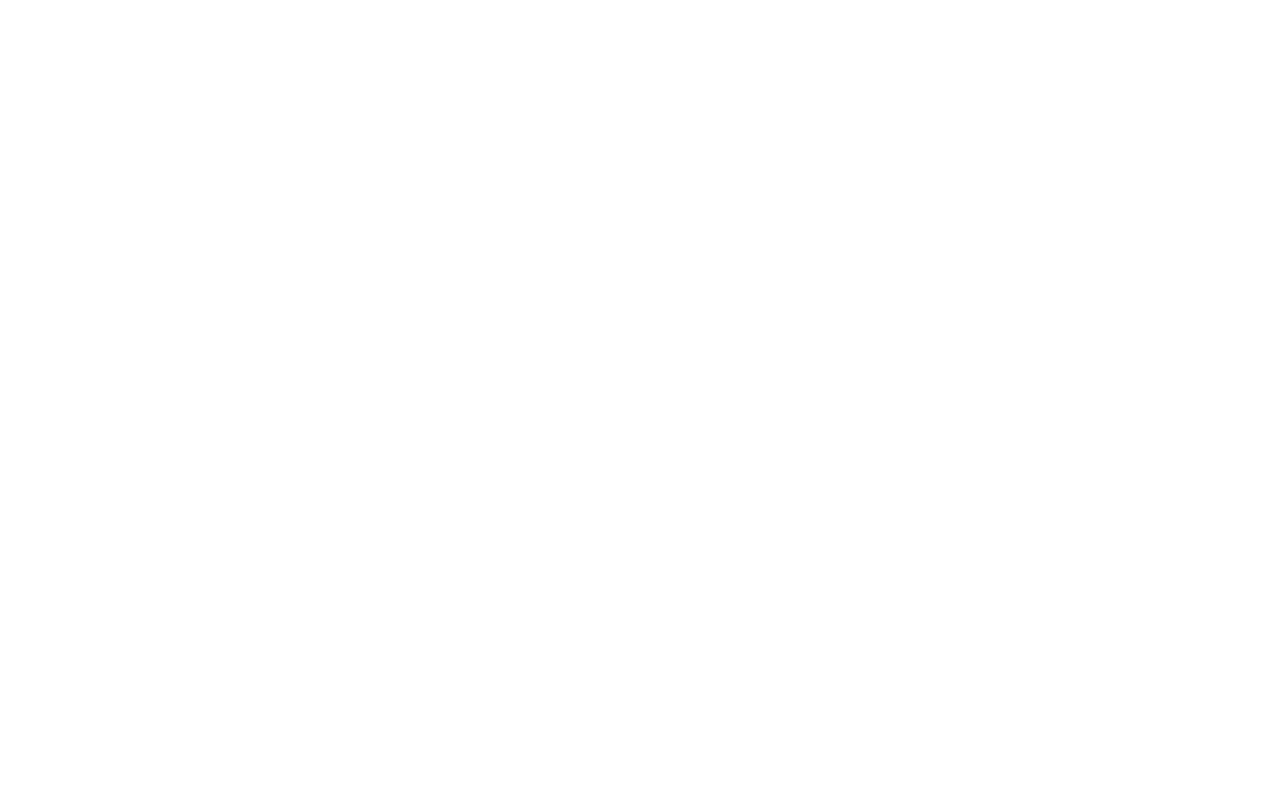
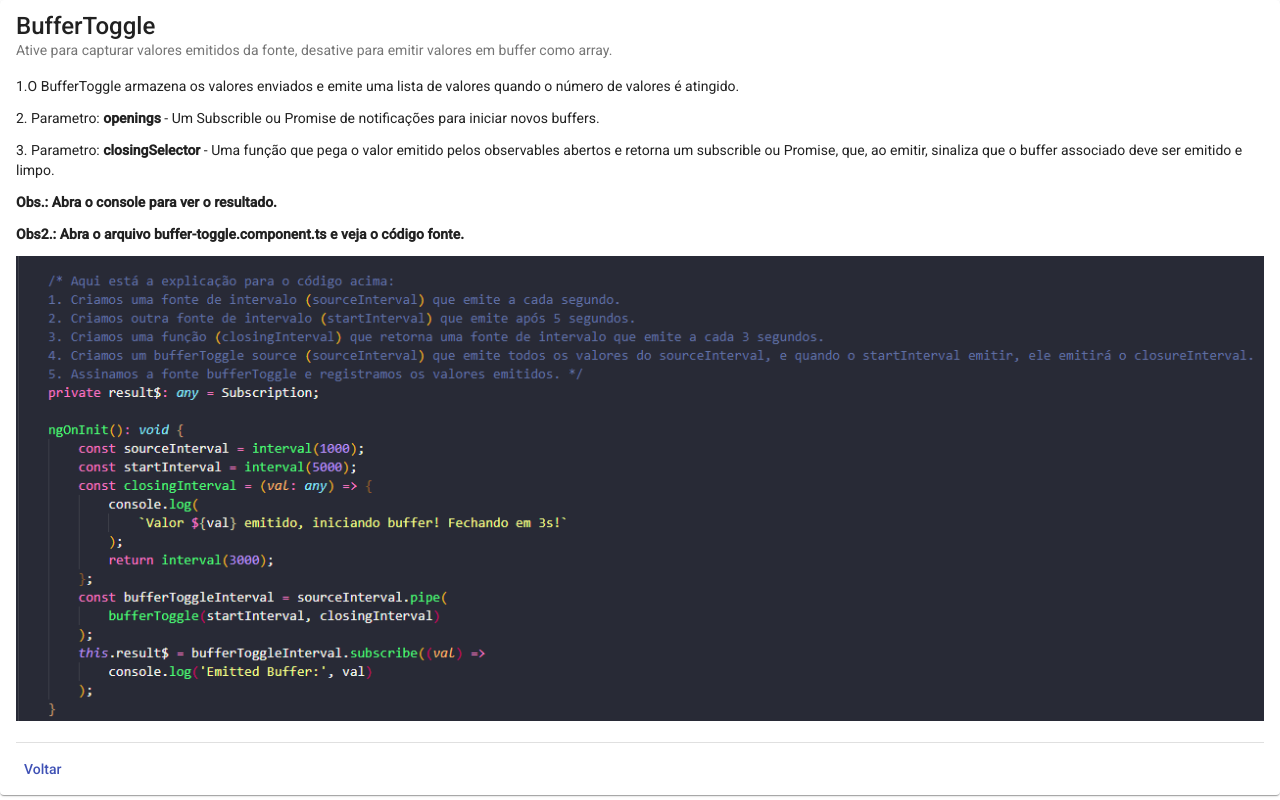
Before and after one commit to rpelizza/operators-rxjs, an Angular app: page /buffer-toggle in a window 1280 px wide. Before the commit this address led to /. Built offline with nearby package versions, Linux system fonts and the light colour scheme.

Commit message:
feat: bufferToggle

```diff
--- a/src/app/app-routing.module.ts
+++ b/src/app/app-routing.module.ts
@@ -79,6 +79,7 @@
 			),
 	},
 	{ path: 'buffer-time', loadChildren: () => import('./pages/buffer-time/buffer-time.module').then(m => m.BufferTimeModule) },
+	{ path: 'buffer-toggle', loadChildren: () => import('./pages/buffer-toggle/buffer-toggle.module').then(m => m.BufferToggleModule) },
 ];
 
 @NgModule({
--- a/src/app/pages/buffer-time/buffer-time.component.html
+++ b/src/app/pages/buffer-time/buffer-time.component.html
@@ -32,7 +32,7 @@
 		</p>
 		<p>
 			<strong
-				>Obs2.: Abra o arquivo buffer-count.component.ts e veja o código
+				>Obs2.: Abra o arquivo buffer-time.component.ts e veja o código
 				fonte.</strong
 			>
 		</p>
--- /dev/null
+++ b/src/app/pages/buffer-toggle/buffer-toggle-routing.module.ts
@@ -0,0 +1,11 @@
+import { NgModule } from '@angular/core';
+import { RouterModule, Routes } from '@angular/router';
+import { BufferToggleComponent } from './buffer-toggle.component';
+
+const routes: Routes = [{ path: '', component: BufferToggleComponent }];
+
+@NgModule({
+  imports: [RouterModule.forChild(routes)],
+  exports: [RouterModule]
+})
+export class BufferToggleRoutingModule { }
--- /dev/null
+++ b/src/app/pages/buffer-toggle/buffer-toggle.component.html
@@ -0,0 +1,39 @@
+<mat-card>
+	<mat-card-title>BufferToggle</mat-card-title>
+	<mat-card-subtitle>
+		Ative para capturar valores emitidos da fonte, desative para emitir
+		valores em buffer como array.
+	</mat-card-subtitle>
+	<mat-card-content>
+		<p>
+			1.O BufferToggle armazena os valores enviados e emite uma lista de
+			valores quando o número de valores é atingido.
+		</p>
+		<p>
+			2. Parametro: <strong>openings</strong> - Um Subscrible ou Promise
+			de notificações para iniciar novos buffers.
+		</p>
+		<p>
+			3. Parametro: <strong>closingSelector</strong> - Uma função que pega
+			o valor emitido pelos observables abertos e retorna um subscrible ou
+			Promise, que, ao emitir, sinaliza que o buffer associado deve ser
+			emitido e limpo.
+		</p>
+		<p>
+			<strong>Obs.: Abra o console para ver o resultado.</strong>
+		</p>
+		<p>
+			<strong
+				>Obs2.: Abra o arquivo buffer-toggle.component.ts e veja o
+				código fonte.</strong
+			>
+		</p>
+		<p>
+			<img src="assets/buffer-toggle-1.png" alt="" />
+		</p>
+	</mat-card-content>
+	<mat-divider inset></mat-divider>
+	<mat-card-actions>
+		<button routerLink="/home" mat-button color="primary">Voltar</button>
+	</mat-card-actions>
+</mat-card>
--- /dev/null
+++ b/src/app/pages/buffer-toggle/buffer-toggle.component.ts
@@ -0,0 +1,40 @@
+import { Component, OnDestroy, OnInit } from '@angular/core';
+import { bufferToggle, interval, Subscription } from 'rxjs';
+
+@Component({
+	selector: 'app-buffer-toggle',
+	templateUrl: './buffer-toggle.component.html',
+	styleUrls: ['./buffer-toggle.component.scss'],
+})
+export class BufferToggleComponent implements OnInit, OnDestroy {
+	constructor() {}
+
+	/* Aqui está a explicação para o código acima:
+	1. Criamos uma fonte de intervalo (sourceInterval) que emite a cada segundo.
+	2. Criamos outra fonte de intervalo (startInterval) que emite após 5 segundos.
+	3. Criamos uma função (closingInterval) que retorna uma fonte de intervalo que emite a cada 3 segundos.
+	4. Criamos um bufferToggle source (sourceInterval) que emite todos os valores do sourceInterval, e quando o startInterval emitir, ele emitirá o closureInterval.
+	5. Assinamos a fonte bufferToggle e registramos os valores emitidos. */
+	private result$: any = Subscription;
+
+	ngOnInit(): void {
+		const sourceInterval = interval(1000);
+		const startInterval = interval(5000);
+		const closingInterval = (val: any) => {
+			console.log(
+				`Valor ${val} emitido, iniciando buffer! Fechando em 3s!`
+			);
+			return interval(3000);
+		};
+		const bufferToggleInterval = sourceInterval.pipe(
+			bufferToggle(startInterval, closingInterval)
+		);
+		this.result$ = bufferToggleInterval.subscribe((val) =>
+			console.log('Emitted Buffer:', val)
+		);
+	}
+
+	ngOnDestroy(): void {
+		this.result$.unsubscribe();
+	}
+}
--- a/src/app/pages/home/home.component.html
+++ b/src/app/pages/home/home.component.html
@@ -195,4 +195,21 @@
 			<a routerLink="/buffer-time">Clique aqui para ver o exemplo</a>
 		</p>
 	</mat-expansion-panel>
+
+	<!--! BufferToggle -->
+	<mat-expansion-panel>
+		<mat-expansion-panel-header>
+			<mat-panel-title> BufferToggle </mat-panel-title>
+			<mat-panel-description>
+				Ative para capturar valores emitidos da fonte, desative para emitir valores em buffer como array.
+			</mat-panel-description>
+		</mat-expansion-panel-header>
+		<p>
+			O BufferToggle armazena os valores enviados e emite uma lista de
+			valores quando o número de valores é atingido.
+		</p>
+		<p>
+			<a routerLink="/buffer-toggle">Clique aqui para ver o exemplo</a>
+		</p>
+	</mat-expansion-panel>
 </mat-accordion>
```
Also changed, not shown: src/app/pages/buffer-toggle/buffer-toggle.module.ts (added, +20 -0 lines), src/app/pages/buffer-toggle/buffer-toggle.component.scss (added), src/assets/buffer-toggle-1.png (added), 1 other file (tests, documents, lock files or other folders).
